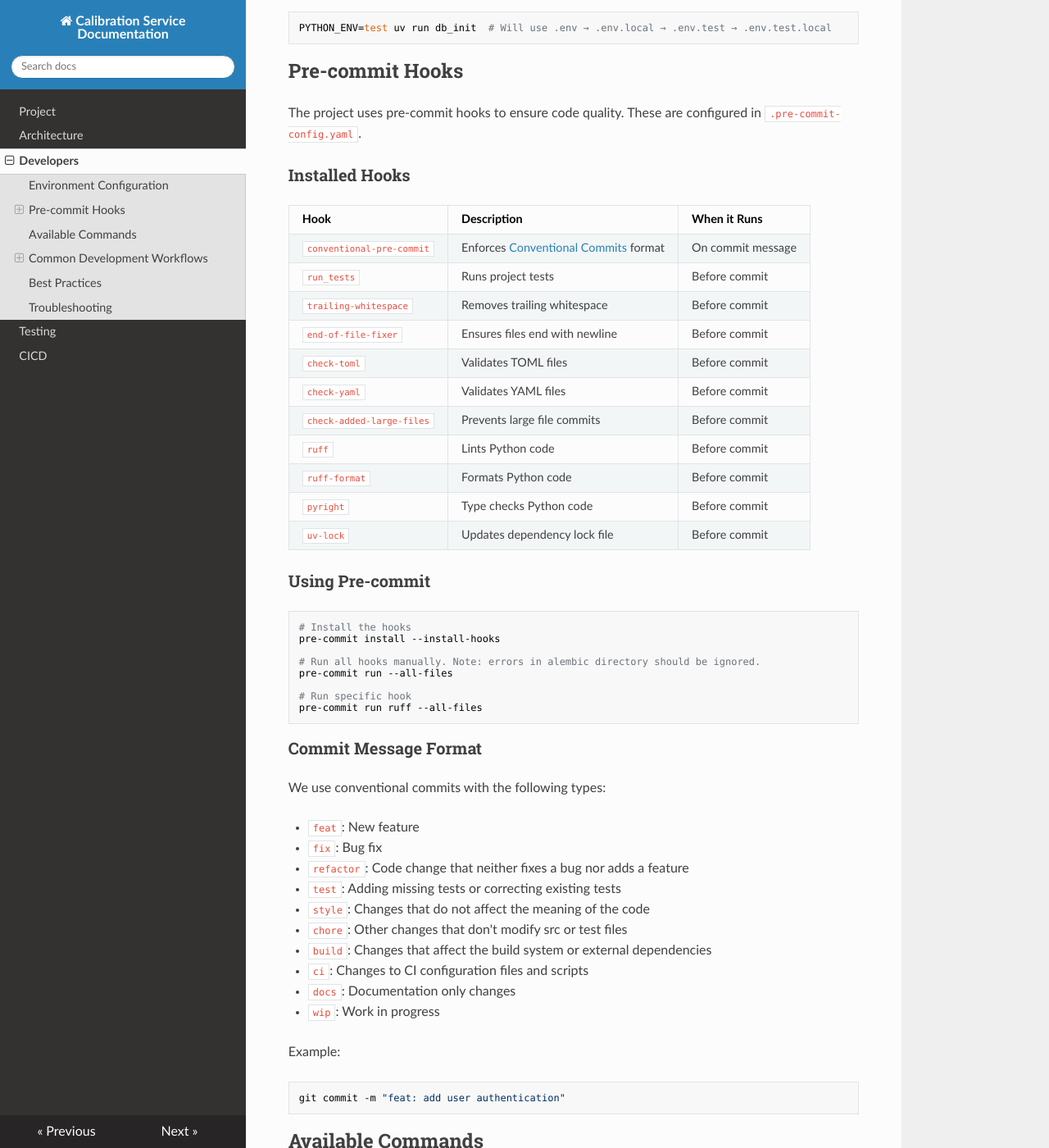
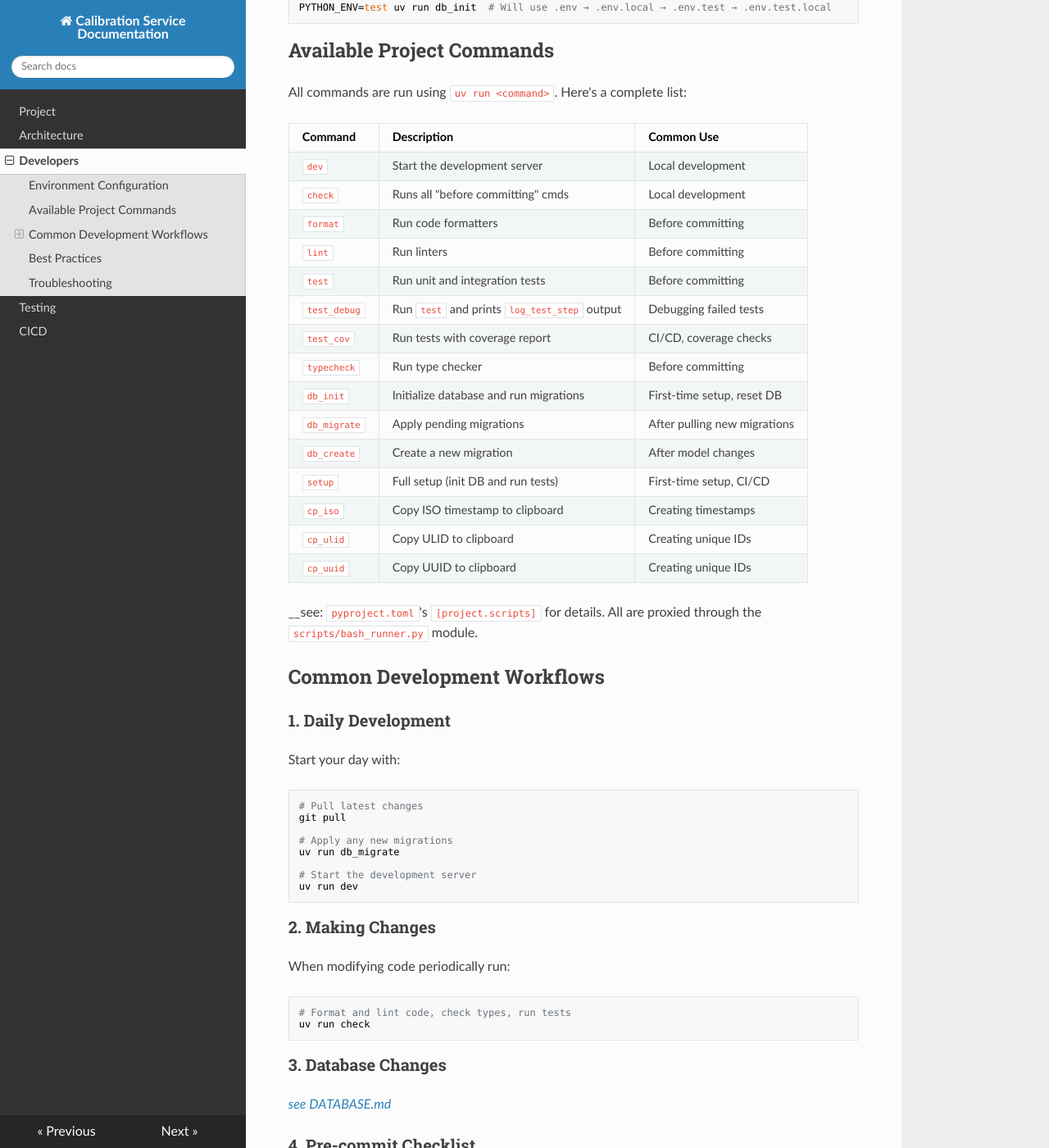
Before and after one commit to el-besto/calibration-service, an MkDocs documentation site: the page built from docs/DEVELOPER.md, in a window 1280 px wide and 1400 px high, scrolled down 568 px. Shown: the whole window at 82% size. Built offline with MkDocs 1.6.1, drawn with Linux system fonts in a browser that asks for light colours; nearby versions of some CDN libraries; some of the changed text lies outside the part shown.

Commit message:
docs: updates for clarity

````diff
--- a/docs/DEVELOPER.md
+++ b/docs/DEVELOPER.md
@@ -10,7 +10,6 @@ The project uses layered environment files for configuration:
 1. `.env` - Base defaults (in git)
 2. `.env.local` - Local overrides (git-ignored)
 3. `.env.{ENV}` - Environment specific (in git)
-4. `.env.{ENV}.local` - Environment specific local overrides (git-ignored)
 
 Environment files are loaded in the order above, with later files overriding earlier ones. The `{ENV}` placeholder is
 replaced with the value of `PYTHON_ENV` (defaults to "development").
@@ -21,61 +20,7 @@ Example: To run in test environment:
 PYTHON_ENV=test uv run db_init  # Will use .env → .env.local → .env.test → .env.test.local
 ```
 
-## Pre-commit Hooks
-
-The project uses pre-commit hooks to ensure code quality. These are configured in `.pre-commit-config.yaml`.
-
-### Installed Hooks
-
-| Hook                      | Description                                                                  | When it Runs      |
-|---------------------------|------------------------------------------------------------------------------|-------------------|
-| `conventional-pre-commit` | Enforces [Conventional Commits](https://www.conventionalcommits.org/) format | On commit message |
-| `run_tests`               | Runs project tests                                                           | Before commit     |
-| `trailing-whitespace`     | Removes trailing whitespace                                                  | Before commit     |
-| `end-of-file-fixer`       | Ensures files end with newline                                               | Before commit     |
-| `check-toml`              | Validates TOML files                                                         | Before commit     |
-| `check-yaml`              | Validates YAML files                                                         | Before commit     |
-| `check-added-large-files` | Prevents large file commits                                                  | Before commit     |
-| `ruff`                    | Lints Python code                                                            | Before commit     |
-| `ruff-format`             | Formats Python code                                                          | Before commit     |
-| `pyright`                 | Type checks Python code                                                      | Before commit     |
-| `uv-lock`                 | Updates dependency lock file                                                 | Before commit     |
-
-### Using Pre-commit
-
-```bash
-# Install the hooks
-pre-commit install --install-hooks
-
-# Run all hooks manually. Note: errors in alembic directory should be ignored.
-pre-commit run --all-files
-
-# Run specific hook
-pre-commit run ruff --all-files
-```
-
-### Commit Message Format
-
-We use conventional commits with the following types:
-
-- `feat`: New feature
-- `fix`: Bug fix
-- `refactor`: Code change that neither fixes a bug nor adds a feature
-- `test`: Adding missing tests or correcting existing tests
-- `style`: Changes that do not affect the meaning of the code
-- `chore`: Other changes that don't modify src or test files
-- `build`: Changes that affect the build system or external dependencies
-- `ci`: Changes to CI configuration files and scripts
-- `docs`: Documentation only changes
-- `wip`: Work in progress
-
-Example:
-
-```bash
-git commit -m "feat: add user authentication"
-```
-
-## Available Commands
+## Available Project Commands
 
 All commands are run using `uv run <command>`. Here's a complete list:
 
@@ -97,6 +42,8 @@ All commands are run using `uv run <command>`. Here's a complete list:
 | `cp_ulid`    | Copy ULID to clipboard                       | Creating unique IDs          |
 | `cp_uuid`    | Copy UUID to clipboard                       | Creating unique IDs          |
 
+__see: `pyproject.toml`'s `[project.scripts]` for details. All are proxied through the `scripts/bash_runner.py` module.
+
 ## Common Development Workflows
 
 ### 1. Daily Development
@@ -116,7 +63,7 @@ uv run dev
 
 ### 2. Making Changes
 
-When modifying code:
+When modifying code periodically run:
 
 ```bash
 # Format and lint code, check types, run tests
@@ -125,18 +72,8 @@ uv run check
 
 ### 3. Database Changes
 
-When modifying models:
+_[see DATABASE.md](DATABASE.md)_
 
-```bash
-# Create a new migration
-uv run db_create "Description of your changes"
-
-# Apply the migration
-uv run db_migrate
-
-# Run tests to ensure everything works
-uv run test
-```
 
 ### 4. Pre-commit Checklist
 
@@ -153,18 +90,7 @@ git commit -m "feat: your feature description"
 
 ### 5. Running Tests
 
-Different test scenarios:
-
-```bash
-# Run all tests
-uv run test
-
-# Run with coverage
-uv run test_cov
-
-# Run in test environment
-PYTHON_ENV=test uv run test
-```
+[see TESTS.md](TESTS.md#running-tests)
 
 ## Best Practices
 
````
Also changed, not shown: README.md (+84 -32 lines), docs/CONTRIBUTING.md (added, +53 -0 lines), docs/DATABASE.md (+17 -16 lines), docs/TESTS.md (+19 -6 lines).
